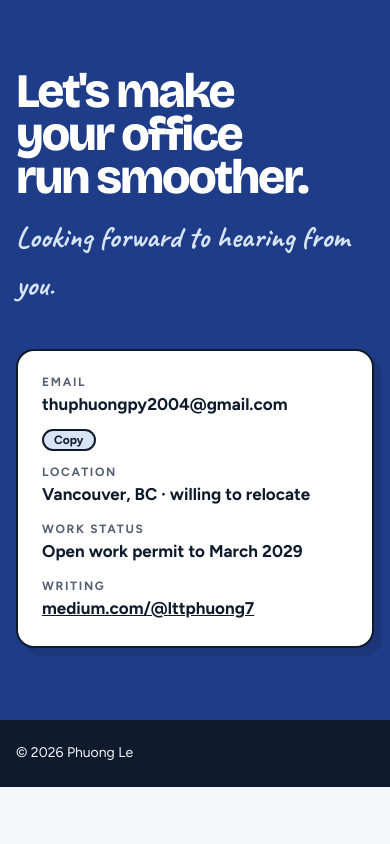
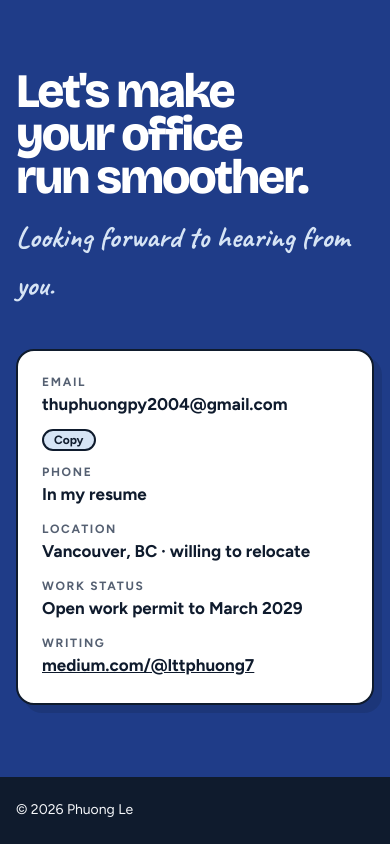
Before and after one commit to thuphuong7/thuphuong7.github.io, a plain HTML site: page index.html in a window 390 px wide. Shown: the part 10347-11191 px from the top of the page. Before the commit the page ends 11134 px from the top, so only its background shows below. Drawn offline with nearby package versions, Linux system fonts and the light colour scheme.

Commit message:
Add phone row pointing to resume

```diff
--- a/index.html
+++ b/index.html
@@ -505,6 +505,7 @@ footer .hand{font-size:22px;color:var(--hi)}
       <div class="card">
         <dl>
           <div><dt>Email</dt><dd><span id="em">thuphuongpy2004@gmail.com</span><button class="copy" type="button" data-copy="em">Copy</button></dd></div>
+          <div><dt>Phone</dt><dd>In my resume</dd></div>
           <div><dt>Location</dt><dd>Vancouver, BC · willing to relocate</dd></div>
           <div><dt>Work status</dt><dd>Open work permit to March 2029</dd></div>
           <div><dt>Writing</dt><dd><a href="https://medium.com/@lttphuong7" target="_blank" rel="noopener">medium.com/@lttphuong7</a></dd></div>
```
